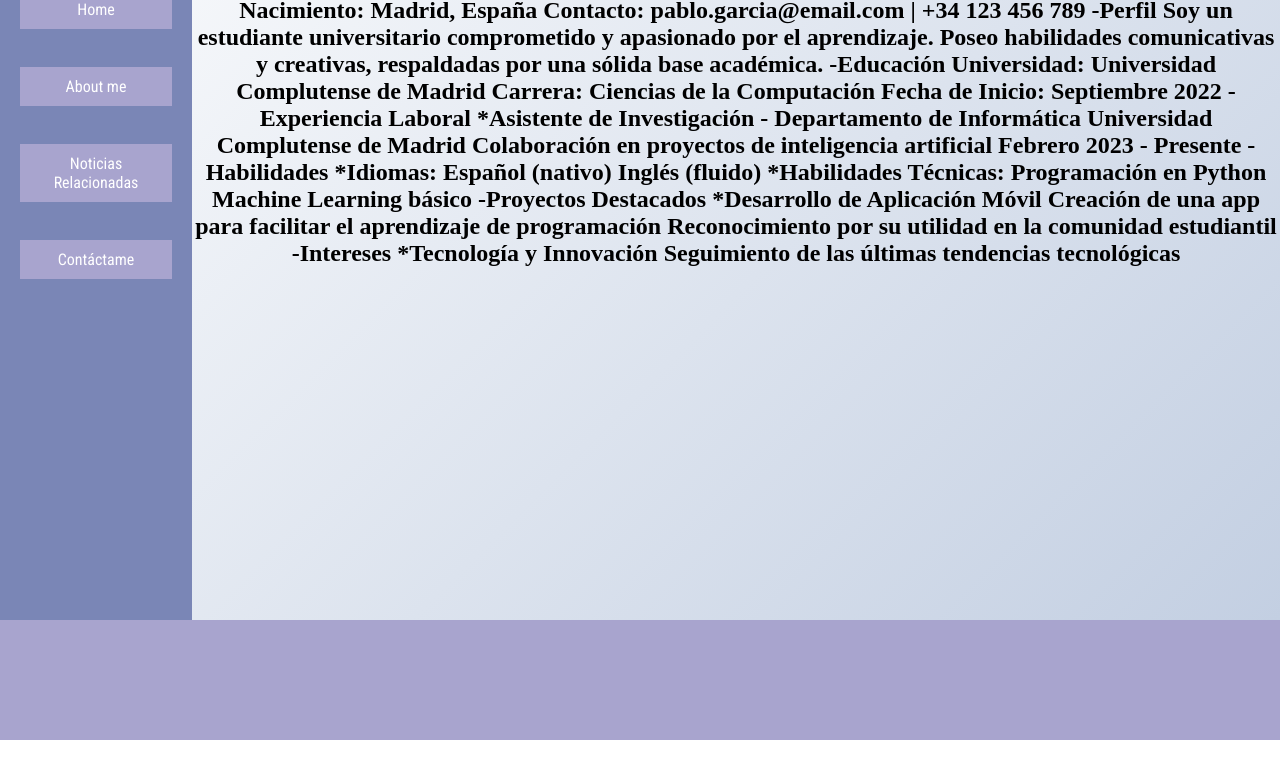
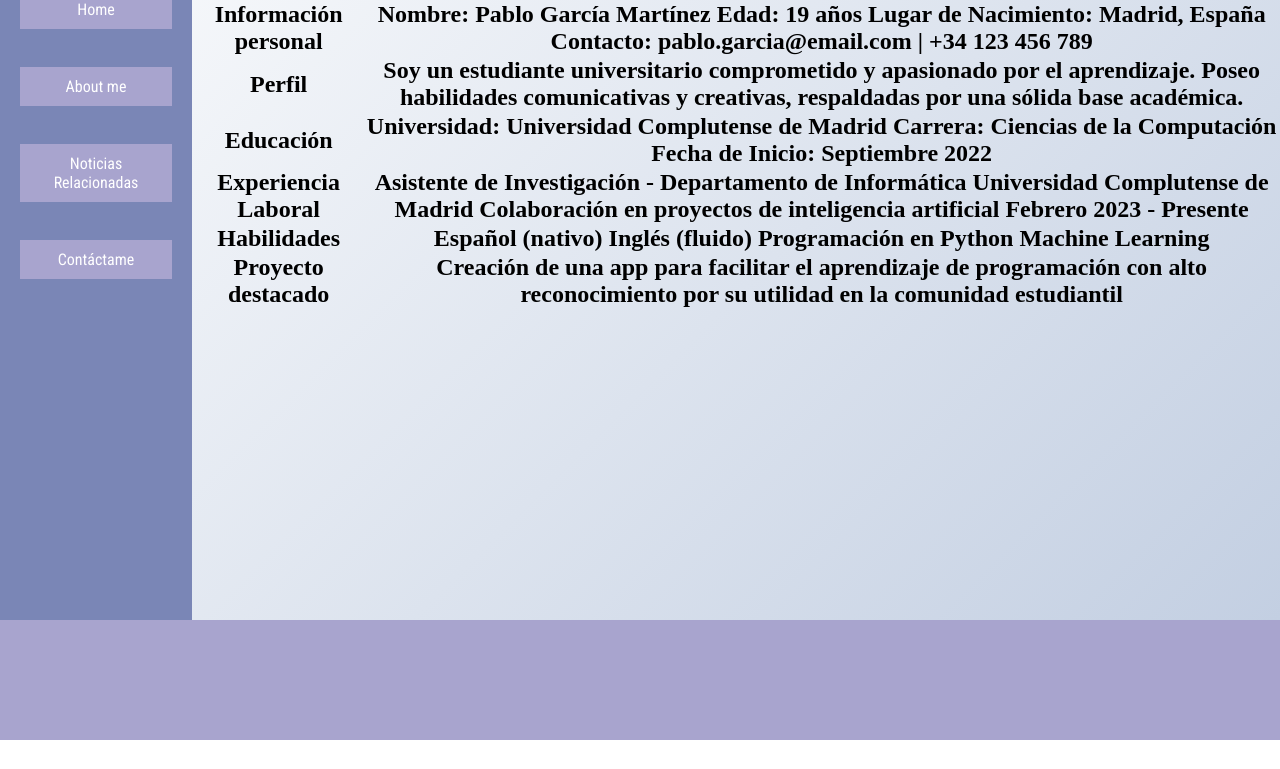
Before and after one commit to gnzl00/proyectowebFII, a plain HTML site: page Publico/AboutMe.html in a window 1280 px wide. Shown: the part 130-899 px from the top of the page. Drawn offline with Linux system fonts and the light colour scheme.

Commit message:
Mejora del curriculum
Trato de implementar una tabla para poder mostrar la información del curriculum de forma mas clara

```diff
--- a/Publico/AboutMe.html
+++ b/Publico/AboutMe.html
@@ -32,38 +32,52 @@
     </header>
     <article>
         <h2>
-            CURRICULUM VITAE:
-                -Información Personal
-                    Nombre: Pablo García Martínez
-                    Edad: 19 años
-                    Lugar de Nacimiento: Madrid, España
-                    Contacto: pablo.garcia@email.com | +34 123 456 789
-                -Perfil
-                    Soy un estudiante universitario comprometido y apasionado por el aprendizaje. Poseo habilidades comunicativas y creativas, respaldadas por una sólida base académica.
+            <table>
+                <tr>
+                    <th>Topic</th>
+                    <th>Referencias</th>
 
-                -Educación
-                    Universidad: Universidad Complutense de Madrid
-                    Carrera: Ciencias de la Computación
-                    Fecha de Inicio: Septiembre 2022
-                -Experiencia Laboral
-                   *Asistente de Investigación - Departamento de Informática
+                </tr>
+                <tr>
+                    <td>Información personal</td>
+                    <td>Nombre: Pablo García Martínez
+                        Edad: 19 años
+                        Lugar de Nacimiento: Madrid, España
+                        Contacto: pablo.garcia@email.com | +34 123 456 789</td>
+
+                </tr>
+                <tr>
+                    <td>Perfil</td>
+                    <td>Soy un estudiante universitario comprometido y apasionado por el aprendizaje. Poseo habilidades comunicativas y creativas, respaldadas por una sólida base académica.</td>
+
+                </tr>
+                <tr>
+                    <td>Educación</td>
+                    <td>Universidad: Universidad Complutense de Madrid
+                        Carrera: Ciencias de la Computación
+                        Fecha de Inicio: Septiembre 2022</td>
+
+                </tr>
+                <tr>
+                    <td>Experiencia Laboral</td>
+                    <td>Asistente de Investigación - Departamento de Informática
                         Universidad Complutense de Madrid
                         Colaboración en proyectos de inteligencia artificial
-                        Febrero 2023 - Presente
-                -Habilidades
-                   *Idiomas:
-                        Español (nativo)
+                        Febrero 2023 - Presente</td>
+                </tr>
+                <tr>
+                    <td>Habilidades</td>
+                    <td>Español (nativo)
                         Inglés (fluido)
-                   *Habilidades Técnicas:
                         Programación en Python
-                        Machine Learning básico
-                -Proyectos Destacados
-                   *Desarrollo de Aplicación Móvil
-                        Creación de una app para facilitar el aprendizaje de programación
-                        Reconocimiento por su utilidad en la comunidad estudiantil
-                -Intereses
-                   *Tecnología y Innovación
-                        Seguimiento de las últimas tendencias tecnológicas
+                        Machine Learning</td>
+                </tr>
+                <tr>
+                    <td>Proyecto destacado</td>
+                    <td>Creación de una app para facilitar el aprendizaje de programación con alto
+                        reconocimiento por su utilidad en la comunidad estudiantil</td>
+                </tr>
+            </table>
         </h2>
     </article>
     <footer>
```
